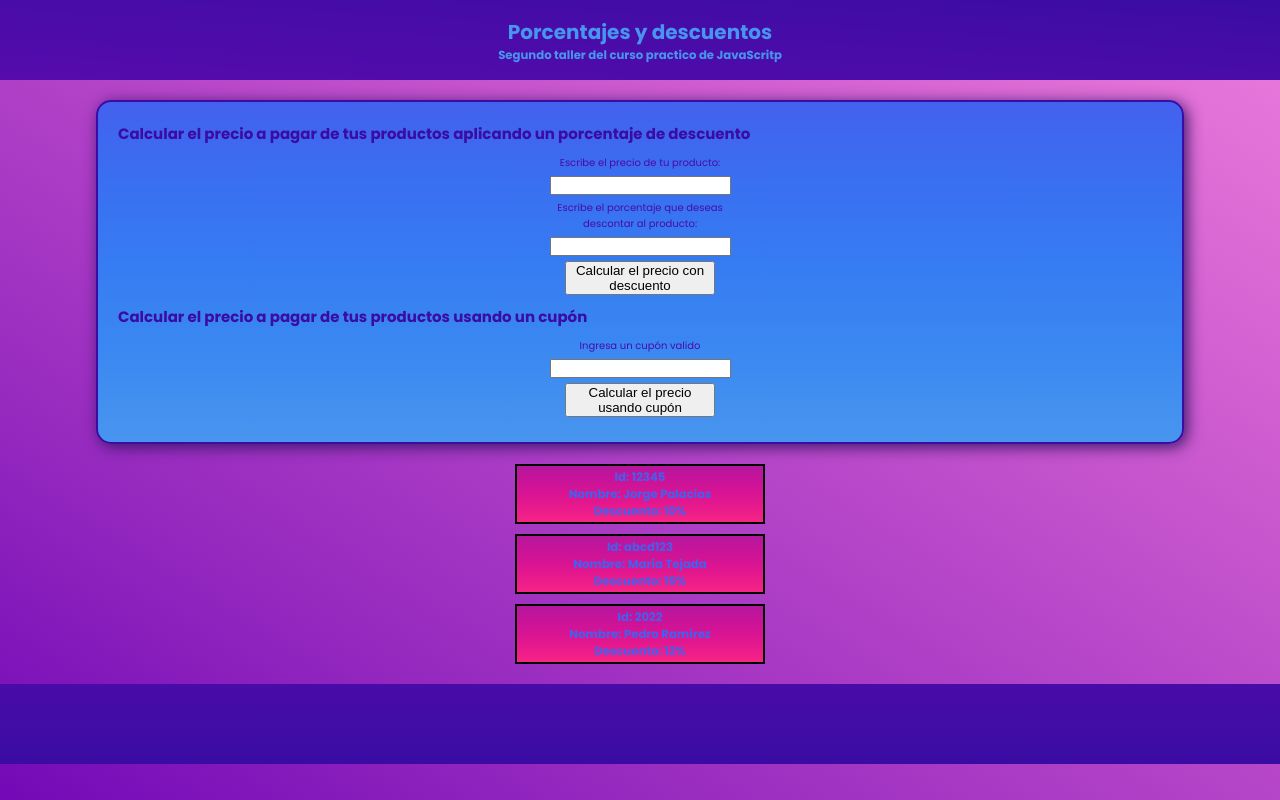
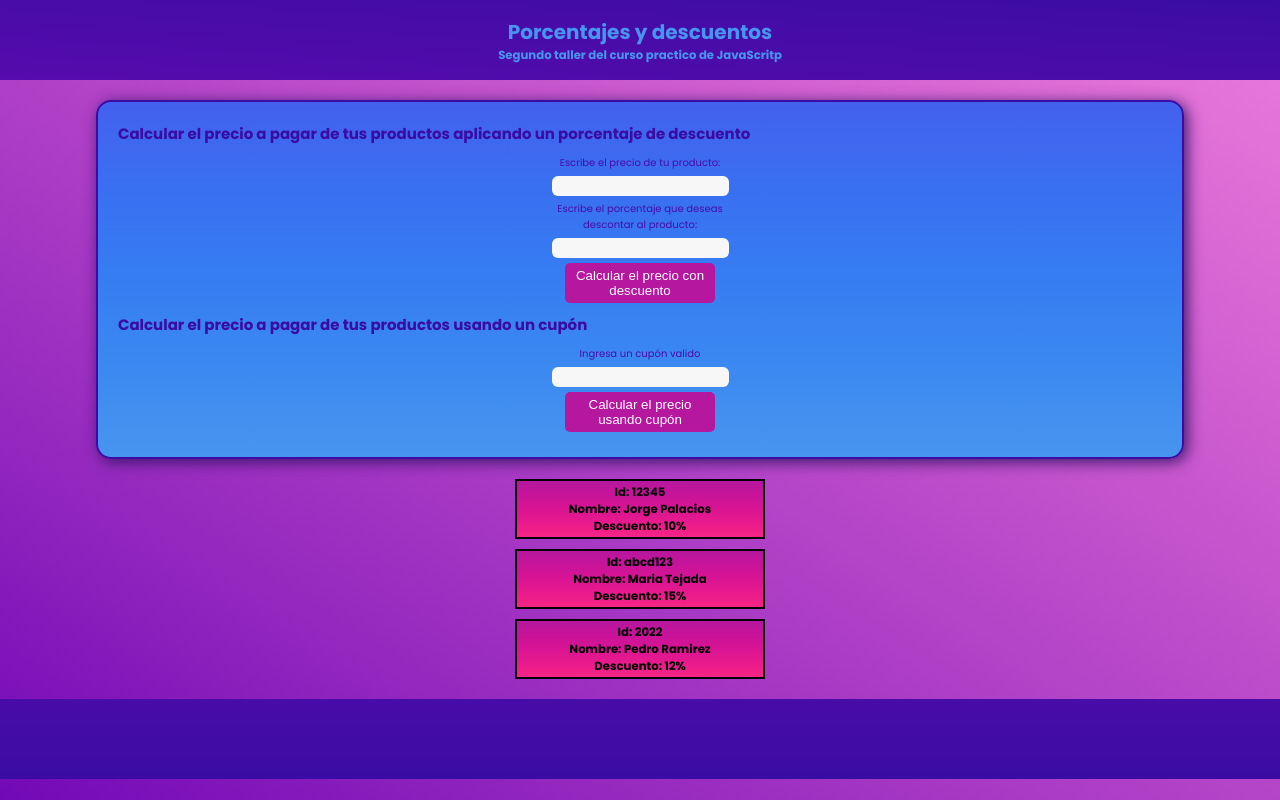
Before and after one commit to FernandoAjset/AppDescuentos, a plain HTML site: page index.html in a window 1280 px wide. Drawn offline with Linux system fonts and the light colour scheme.

Commit message:
Arreglo al archivo JS para mostrar moneda local

```diff
--- a/css/style.css
+++ b/css/style.css
@@ -56,14 +56,14 @@ main {
   );
   width: 85%;
   padding: 20px 20px 20px 20px;
-  border: 2px solid #3A0CA3;
+  border: 2px solid #3a0ca3;
   border-radius: 15px;
   box-shadow: 3px 3px 15px #371769;
 }
 .descuentos h2 {
   text-align: justify;
   margin-bottom: 10px;
-  color:#3A0CA3;
+  color: #3a0ca3;
 }
 .descuento-porcentaje form,
 .descuento-cupon form {
@@ -72,12 +72,18 @@ main {
   align-items: center;
   justify-content: center;
 }
+input {
+  background-color: #f7f7f7;
+  border: none;
+  border-radius: 6px;
+  height: 20px;
+}
 .descuento-porcentaje form label,
 .descuento-cupon label {
   width: 200px;
   text-align: center;
-  color:#480CA8;
-  font-weight:normal;
+  color: #480ca8;
+  font-weight: normal;
 }
 .descuento-porcentaje form input,
 .descuento-cupon form input {
@@ -88,6 +94,14 @@ main {
 .descuento-cupon button {
   margin: 0 5px 5px 5px;
   width: 150px;
+  height: 40px;
+  border: none;
+  border-radius: 5px;
+  background-color: #b5179e;
+  color: white;
+  display: flex;
+  align-items: center;
+  justify-content: center;
 }
 .descuento-cupon h2 {
   margin-top: 5px;
@@ -118,7 +132,7 @@ main {
     #e91a8c,
     #f72585
   );
-  color:#4361EE;
+  color:black;
 }
 .cupones .cupon3 {
   margin-bottom: 0;
--- a/descuentos.js
+++ b/descuentos.js
@@ -67,7 +67,7 @@ function onClickButtonCouponDiscount() {
       ", tienes un descuento de: " +
       discount +
       "%" +
-      " el precio del producto con descuento es de: " +
+      " el precio del producto con descuento es de: Q" +
       priceFinal;
   } else {
     resultPC.innerText = "Cupón invalido";
```
